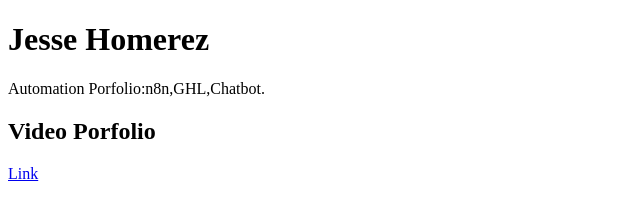
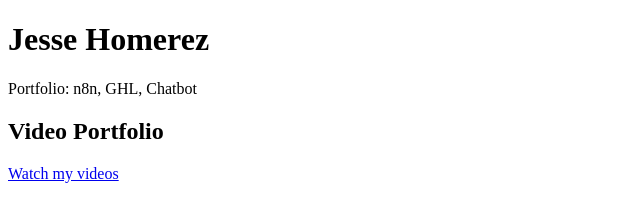
Before and after one commit to zemeroh/zemeroh.github.io, a plain HTML site: page index.html in a window 1280 px wide. Shown: the whole page, without its empty margins (0-640 px from the left). Drawn offline with Linux system fonts and the light colour scheme.

Commit message:
Update index.html

```diff
--- a/index.html
+++ b/index.html
@@ -6,11 +6,9 @@
 </head>
 <body>
 <h1> Jesse Homerez </h1>
- <p> Automation Porfolio:n8n,GHL,Chatbot.</p>
- <h2>Video Porfolio</h2>
- <a href="https://youtube.com/playlist?list=PLZhpAa55WL-g&si=KJ_Jik-yyvJ9KZhu">Link</a>
-
-
+ <p> Portfolio: n8n, GHL, Chatbot</p>
+ <h2>Video Portfolio</h2>
+ <a href="https://youtube.com/playlist?list=PLZhpAa55WL-g&si=KJ_Jik-yyvJ9KZhu">Watch my videos</a>
 
 </body>
 </html>
```
